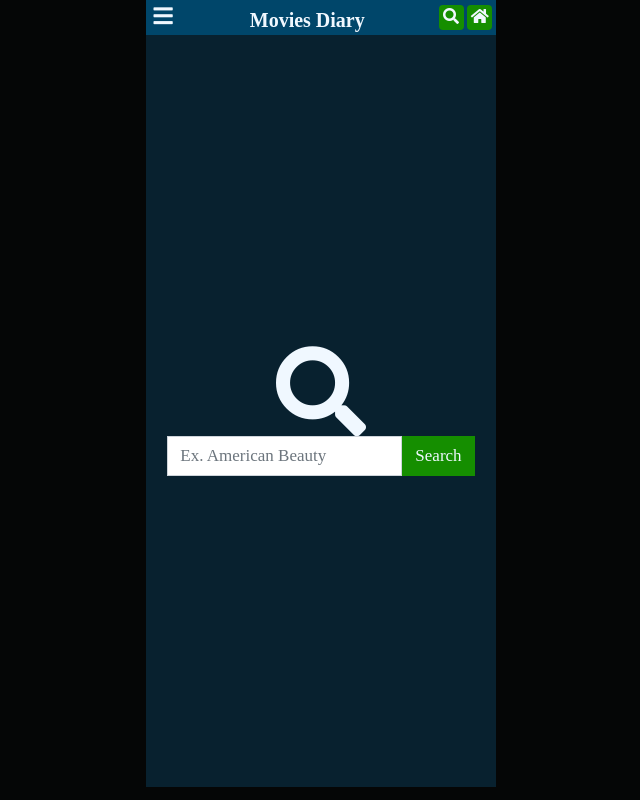
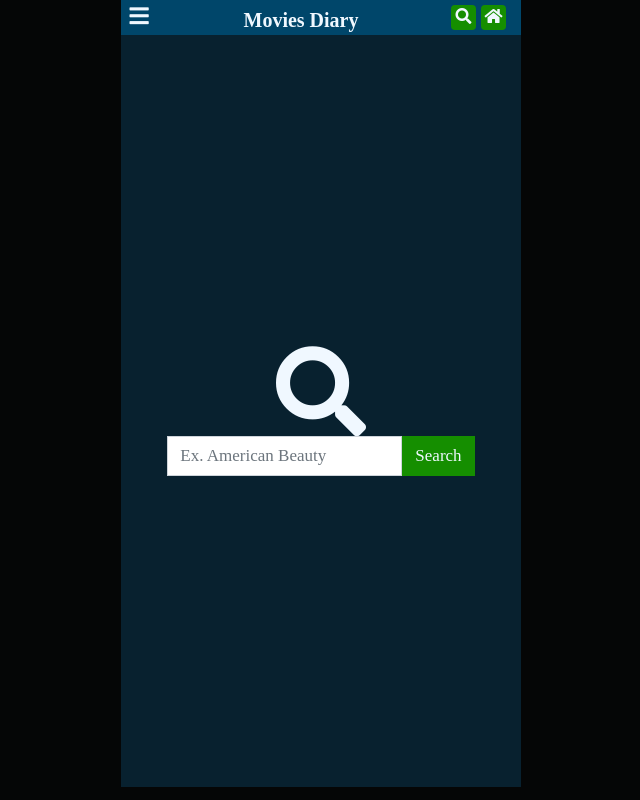
Before and after one commit to jesucluna/MovDiary, a React (Create React App) app: page /add in a window 1280 px wide. Shown: the whole page, without its empty margins (319-959 px from the left). Built offline with nearby package versions, Linux system fonts and the light colour scheme; a web font is replaced by a local one.

Commit message:
little fix cel view

```diff
--- a/src/App.css
+++ b/src/App.css
@@ -101,7 +101,7 @@ a:link:hover{
 .main{
     margin-left: auto;
     margin-right: auto;
-    max-width: 350px;
+    max-width: 400px;
     width: 100%;
     max-height:100%;
     overflow: auto;
```
